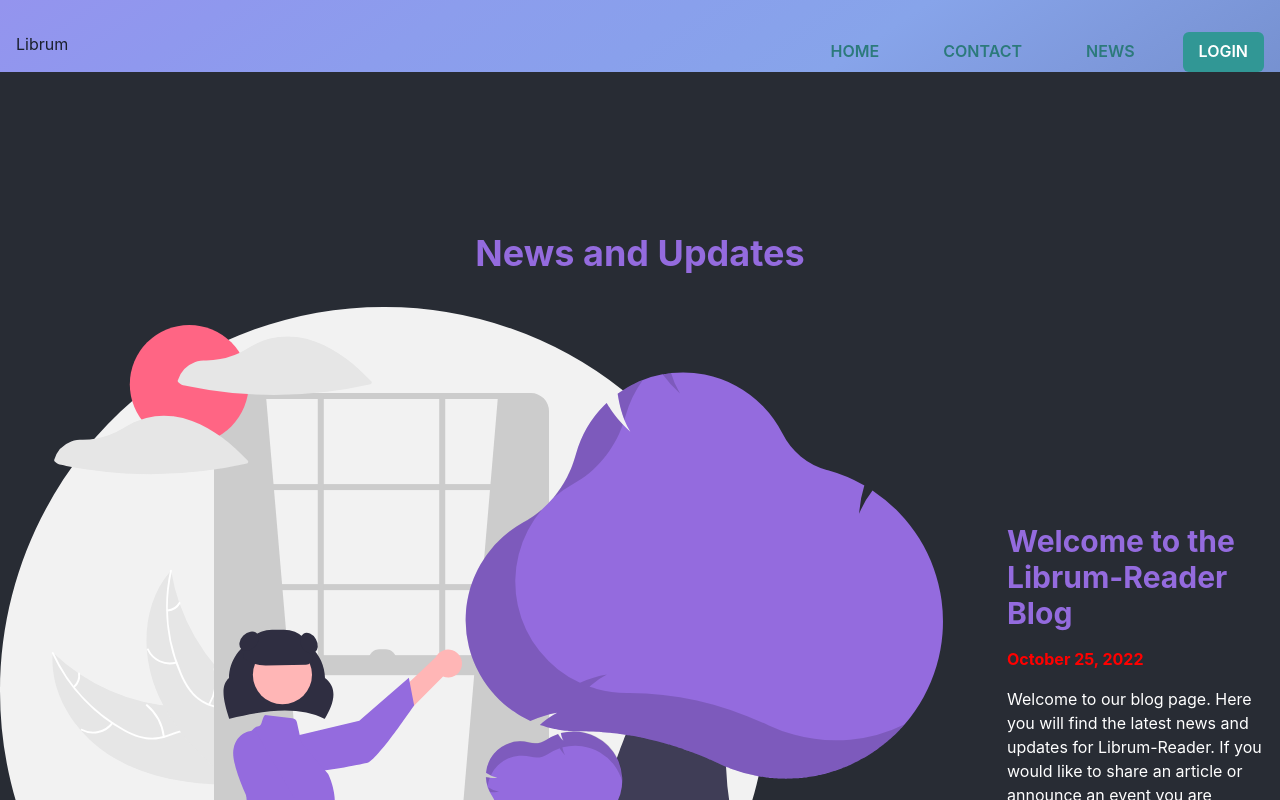
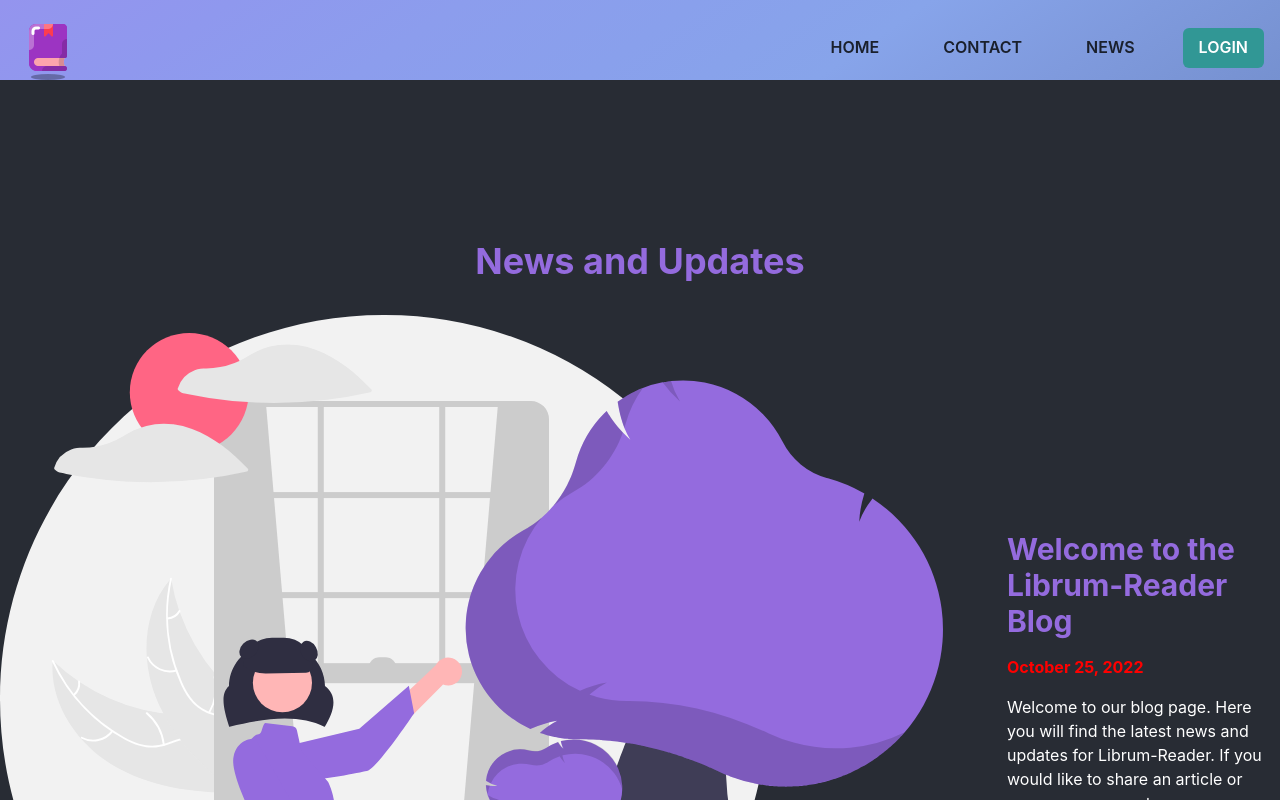
Before and after one commit to Librum-Reader/Librum-Website, a Next.js app: page /news in a window 1280 px wide. Shown: the top 800 px of the page. Built offline with nearby package versions, Linux system fonts and the light colour scheme.

Commit message:
Add logo to nav and refactor links

```diff
--- a/app/components/ui/Navbar.jsx
+++ b/app/components/ui/Navbar.jsx
@@ -1,29 +1,48 @@
 "use client";
 import React from "react";
-import { Box, Flex, Spacer, Button } from "@chakra-ui/react";
+import { Box, Flex, Spacer, Button, Image } from "@chakra-ui/react";
 import Link from "next/link";
+
+const navLinks = [
+	{
+		href: "/",
+		text: "HOME",
+	},
+	{
+		href: "/contact",
+		text: "CONTACT",
+	},
+	{
+		href: "/",
+		text: "NEWS",
+	},
+];
+
+const navLinkComponents = navLinks.map((link, index) => {
+	return (
+		<Link key={index} href={link.href}>
+			<Button colorScheme="gray" variant="ghost">
+				{link.text}
+			</Button>
+		</Link>
+	);
+});
 
 const Navbar = () => {
 	return (
-		<Flex pt="2rem" w="100%" pl={4} pr={4} justify="center" className="navbar">
-			<Box>Librum</Box>
+		<Flex
+			pt={4}
+			w="100%"
+			pl={4}
+			pr={4}
+			justifyContent="center"
+			alignItems="center"
+			className="navbar"
+		>
+			<Image alt="librum logo" src="ereader1.png" />
 			<Spacer />
 			<Flex gap="2rem">
-				<Link href="/">
-					<Button colorScheme="teal" variant="ghost">
-						HOME
-					</Button>
-				</Link>
-				<Link href="/contact">
-					<Button colorScheme="teal" variant="ghost">
-						CONTACT
-					</Button>
-				</Link>
-				<Link href="/news">
-					<Button colorScheme="teal" variant="ghost">
-						NEWS
-					</Button>
-				</Link>
+				{navLinkComponents}
 				<Button colorScheme="teal" variant="solid">
 					LOGIN
 				</Button>
```
Also changed, not shown: public/ereader1.png (added).
